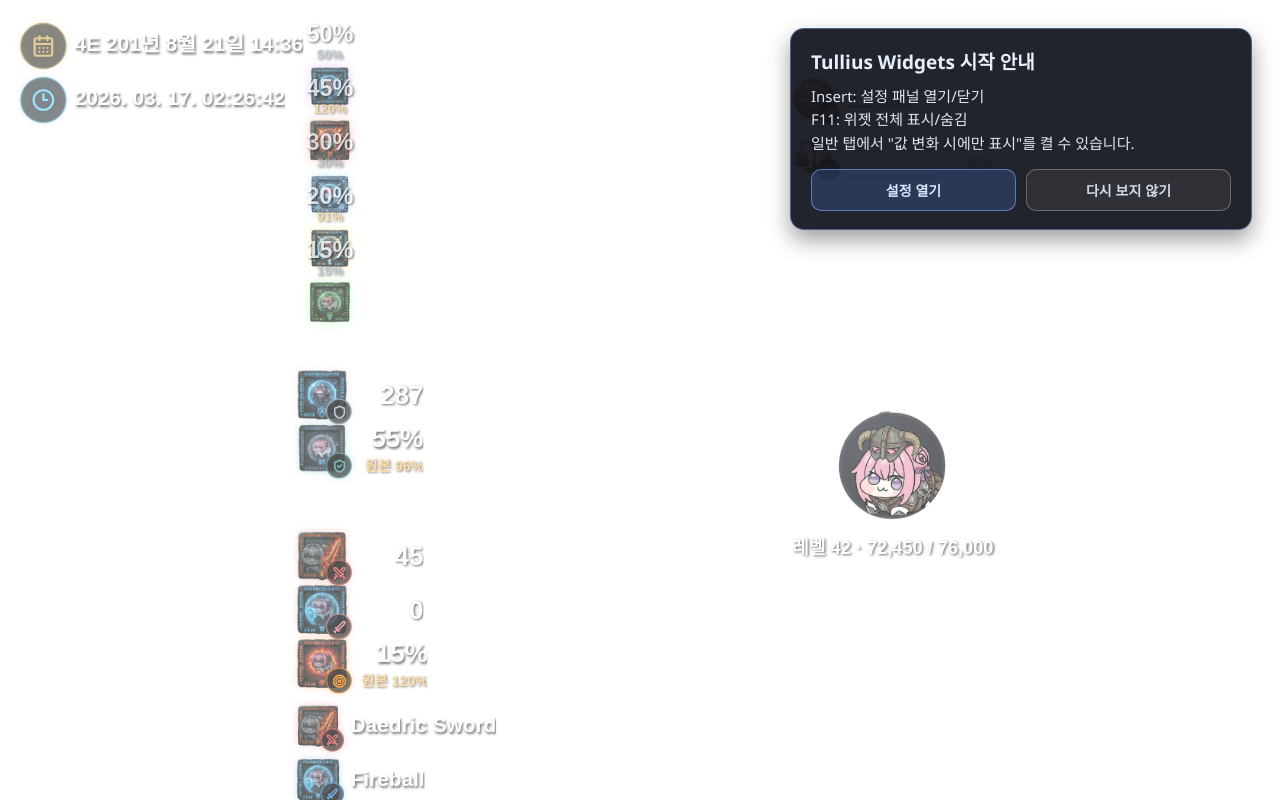
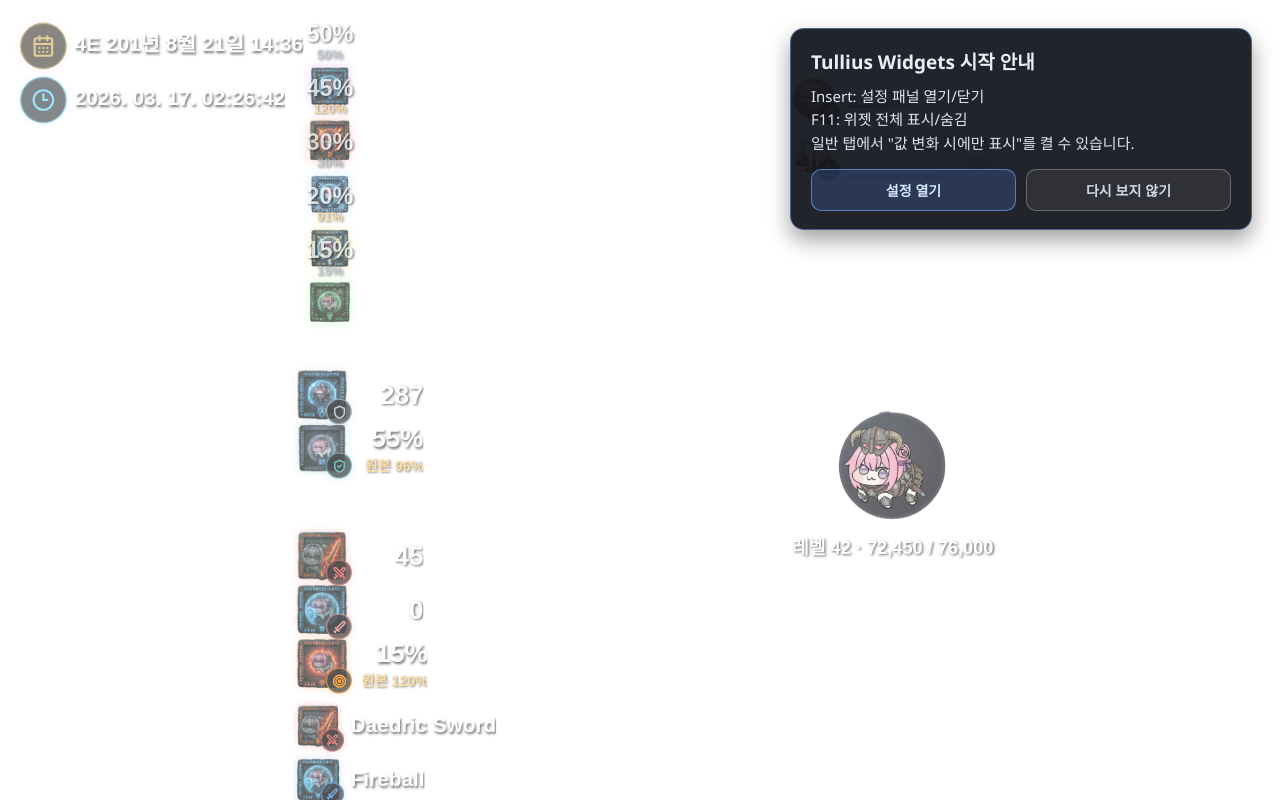
Before and after one commit to servaltullius/Tullius-Widgets, a React (Vite) app in the folder view/: page / in a window 1280 px wide. Built offline with nearby package versions, Linux system fonts and the light colour scheme.

Commit message:
fix: favor source fidelity for progression icon

```diff
--- a/view/src/components/ExperienceWidget.tsx
+++ b/view/src/components/ExperienceWidget.tsx
@@ -133,11 +133,10 @@ export const ExperienceWidget = memo(function ExperienceWidget({
               width={74}
               height={74}
               style={{
-                width: '92%',
-                height: '92%',
+                width: '100%',
+                height: '100%',
                 objectFit: 'contain',
                 objectPosition: 'center center',
-                filter: 'drop-shadow(0 1px 1px rgba(0,0,0,0.18))',
               }}
             />
           ) : null}
```
Also changed, not shown: view/src/assets/icons/experience.png, 1 other file (tests, documents, lock files or other folders).
